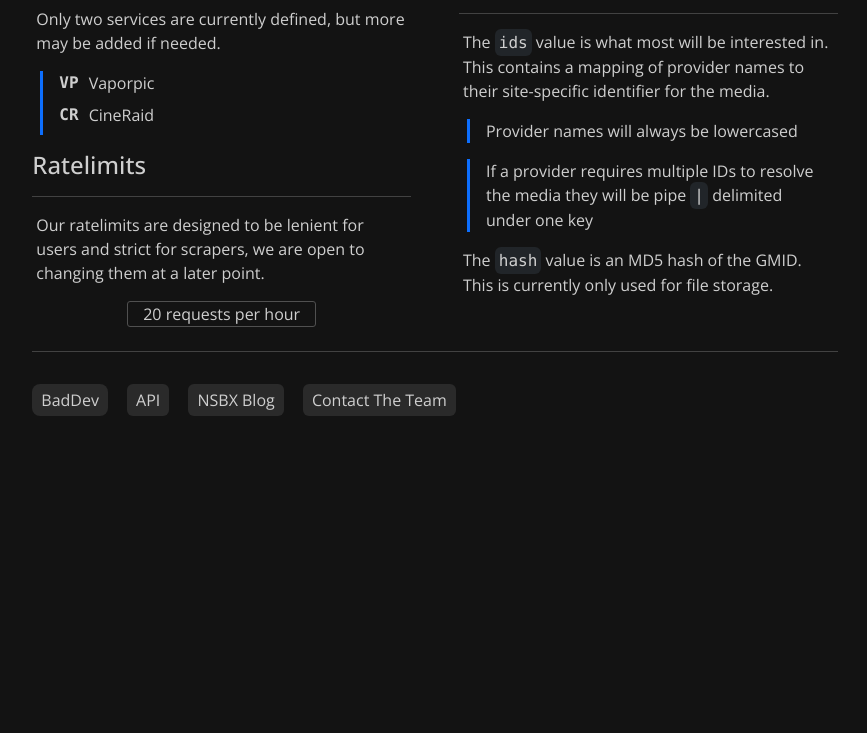
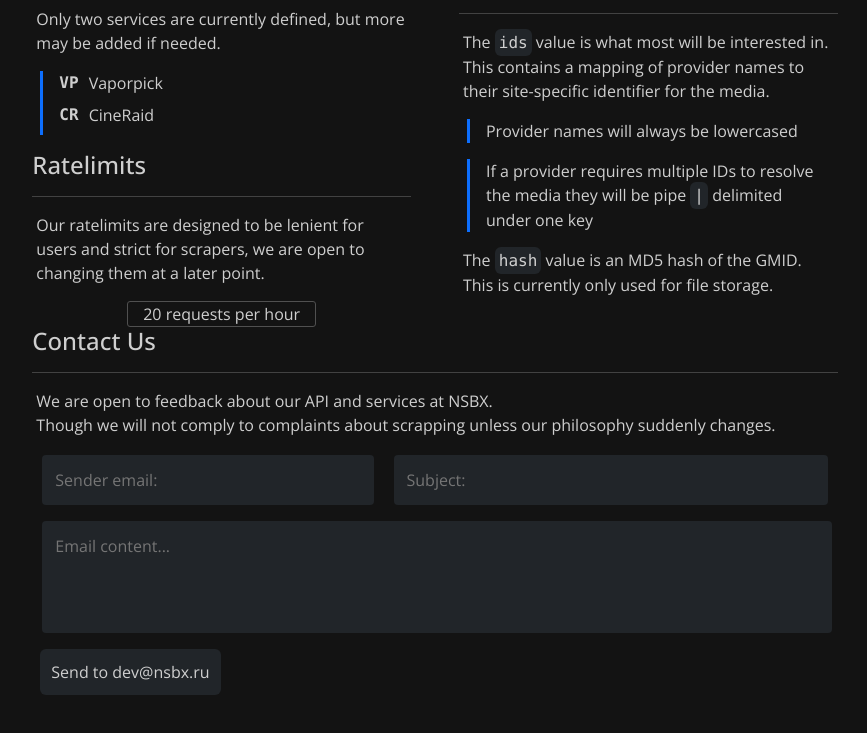
Before and after one commit to sussy-code/NSBX, a website: page index.html in a window 1280 px wide. Shown: the part 469-1202 px from the top of the page, without its empty margins (205-1072 px from the left). Before the commit the page ends 949 px from the top, so only its background shows below. Drawn offline with nearby package versions, Linux system fonts and the light colour scheme.

Commit message:
make it sexy email and anonmise or wtv

```diff
--- a/index.html
+++ b/index.html
@@ -53,6 +53,49 @@
         border-radius: 3px;
       }
 
+      .email-address {
+        padding: 10px;
+        color: #cfcfcf;
+        border: transparent solid;
+        border-radius: 4px;
+        margin: 2px;
+        width: 42%;
+        height: auto;
+      }
+
+      .email-subject {
+        padding: 10px;
+        color: #cfcfcf;
+        border: transparent solid;
+        border-radius: 4px;
+        margin: 2px;
+        width: 55%;
+        height: auto;
+      }
+
+      .email-body {
+        padding: 10px;
+        color: #cfcfcf;
+        border: transparent solid;
+        border-radius: 4px;
+        margin: 2px;
+        width: 100%;
+        height: auto;
+        resize: none;
+      }
+
+      .email-address:focus {
+        outline: none;
+      }
+
+      .email-subject:focus {
+        outline: none;
+      }
+
+      .email-body:focus {
+        outline: none;
+      }
+
       .api-response {
         padding-top: 12px;
         padding-left: 12px;
@@ -63,28 +106,24 @@
       }
 
       .email {
-        margin-left: 15px;
         border: transparent solid;
+        padding: 8px;
         border-radius: 6px;
         color: #cfcfcf;
-        background-color: #2a2a2a;
-      }
-
-      .email1 {
-        border: transparent solid;
-        border-radius: 8px;
-        color: #cfcfcf;
-        background-color: #2a2a2a;
       }
 
       .email:hover {
-        transform: scale(1.08);
+        transform: scale(1.05);
         transition: 0.1s;
         cursor: pointer;
       }
 
-      .email1:hover {
-        transform: scale(1.08);
+      .img-button {
+        font-size: large;
+      }
+
+      .img-button:hover {
+        transform: scale(1.1);
         transition: 0.1s;
         cursor: pointer;
       }
@@ -95,13 +134,13 @@
     <div class="col-lg-8 mx-auto p-4 py-md-5">
       <header class="d-flex align-items-center pb-3 mb-3">
         <div class="col-6">
-          <a href="https://YOUR_DOMAIN.TLD" rel="noopener" title="home icon" class="d-flex align-items-center text-light">
-            <img height="60px" width="auto" src="https://i.postimg.cc/tCzZT74H/home-icon.png" alt="home icon with text" class="fs-4" />
+          <a href="https://nsbx.ru" rel="noopener" title="home page" class="d-flex align-items-center text-light">
+            <img height="60px" width="auto" src="https://i.postimg.cc/tCzZT74H/home-icon.png" alt="home icon with text" class="img-button" />
           </a>
         </div>
         <div class="col-6 text-end">
-          <a href="https://github.com/YOUR_USER/YOUR_REPO" rel="noopener" title="github icon" target="_blank" class="align-items-center">
-            <img height="46px" width="auto" src="https://i.postimg.cc/NfBr8RKn/github-logo.png" alt="github logo white" class="fs-4" />
+          <a href="https://rentry.co/NSBlog" rel="noopener" title="blog page" target="_blank" class="align-items-center">
+            <img height="52px" width="auto" src="https://i.postimg.cc/TYHZdt9n/blogger.png" alt="blogger icon white" class="img-button" />
           </a>
         </div>
       </header>
@@ -118,14 +157,12 @@
 
             <h4>Services</h4>
             <hr />
-            <p class="text">
-              Only two services are currently defined, but more may be added if needed.<br />
-            </p>
+            <p class="text">Only two services are currently defined, but more may be added if needed.<br /></p>
 
             <div class="mt-3 px-3 border-start border-primary border-3 increased-margin">
               <dl class="row">
                 <dt class="col-1 font-monospace">VP</dt>
-                <dd class="col-11">Vaporpic</dd>
+                <dd class="col-11">Vaporpick</dd>
 
                 <dt class="col-1 font-monospace">CR</dt>
                 <dd class="col-11">CineRaid</dd>
@@ -175,23 +212,22 @@
           </div>
         </div>
       </main>
-      <hr class="pt-3 mt-4" />
-      <footer class="text-secondary">
-        <p>
-          <button href="https://cozi.lol" target="_blank" class="email1">
-            BadDev
-          </button>
-          <button href="https://nsbx.000000077.xyz" target="_blank" class="email">
-            API
-          </button>
-          <button href="https://rentry.co/NSBlog" target="_blank" class="email">
-            NSBX Blog
-          </button>
-          <button href="mailto:your-email@example.com" target="_blank" class="email">
-            Contact The Team
-          </button>
-        </p>
-      </footer>
+      <h4>Contact Us</h4>
+      <hr />
+      <p class="text">
+        We are open to feedback about our API and services at NSBX.<br />
+        Though we will not comply to complaints about scrapping unless our philosophy suddenly changes.
+      </p>
+      <div class="mx-2">
+        <div class="flex" style="display: flex; justify-content: space-between; padding-bottom: 12px;">
+          <input class="bg-dark email-address" type="email" placeholder="Sender email:" />
+          <input class="bg-dark email-subject" type="email" placeholder="Subject:" />
+        </div>
+        <textarea class="bg-dark email-body pb-5" placeholder="Email content..."></textarea>
+        <button href="https://rentry.co/NSBlog" target="_blank" class="email bg-dark mt-2">
+          Send to dev@nsbx.ru
+        </button> <!-- https://www.mail-signatures.com/articles/mailto-links-emails/ -->
+      </div>
     </div>
   </body>
 </html>
```
